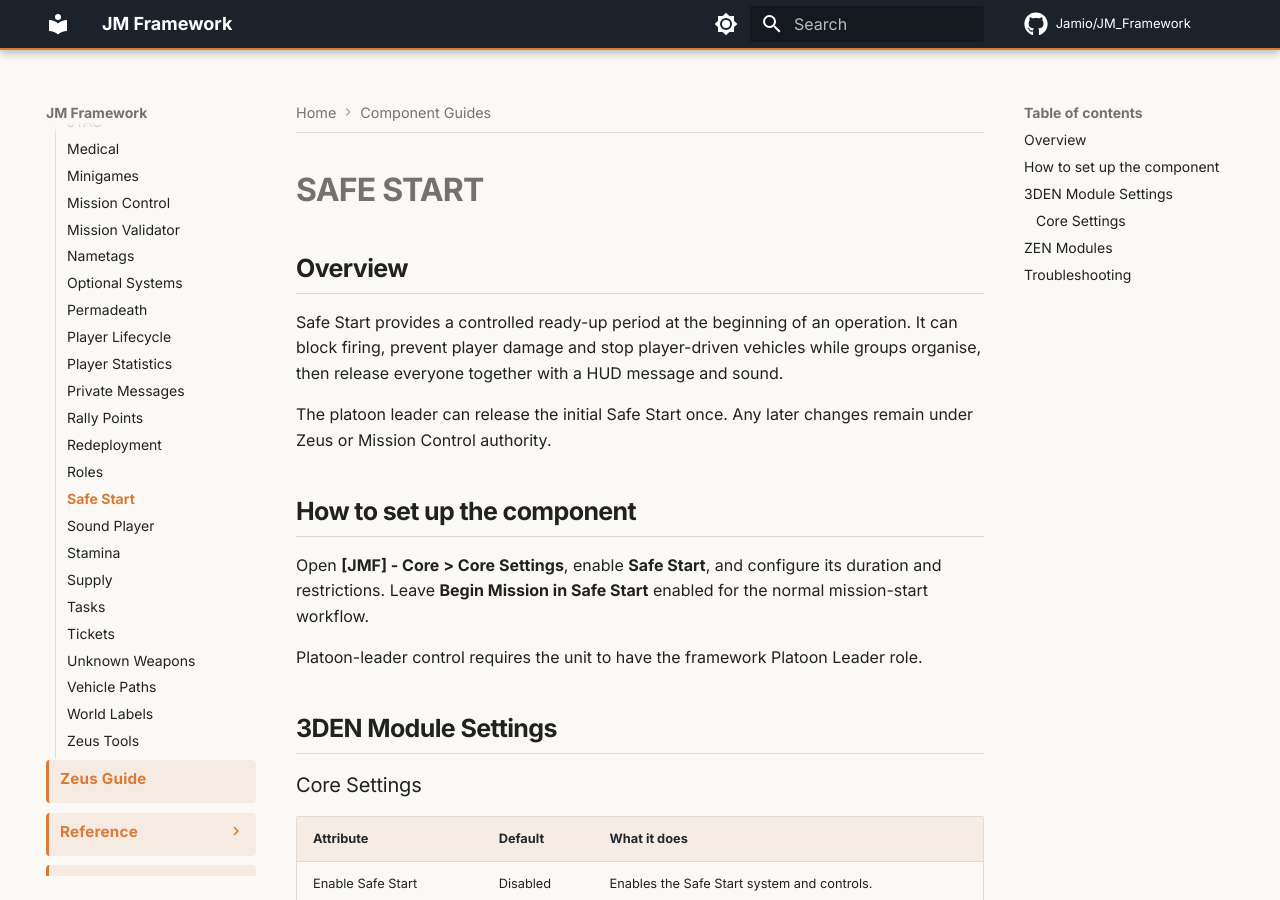
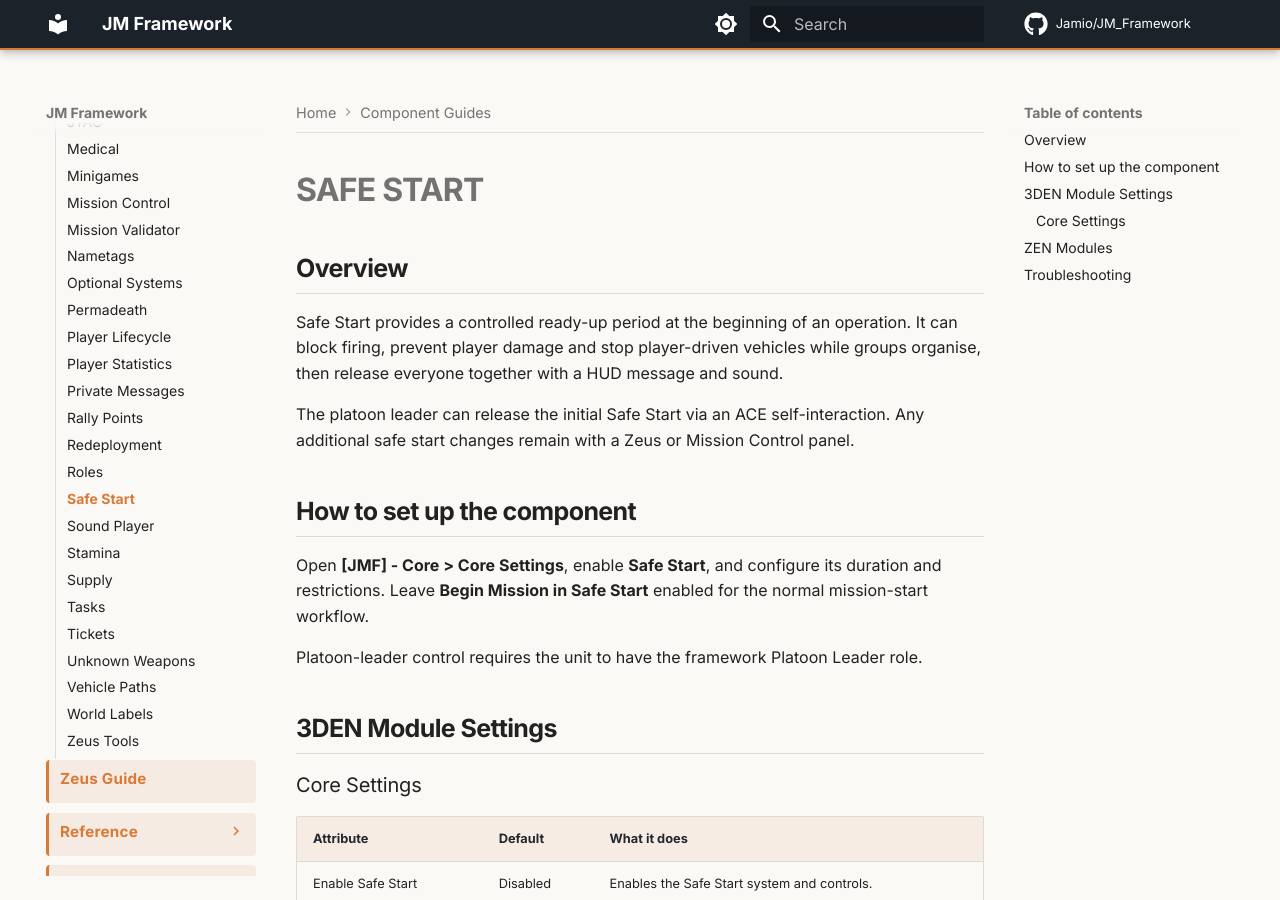
Before and after one commit to Jamio/JM_Framework_Docs, an MkDocs documentation site: the page built from docs/components/foundation/safe-start.md, in a window 1280 px wide and 900 px high. Built offline with MkDocs 1.6.1 and Material for MkDocs 9.7.7, drawn with Linux system fonts in a browser that asks for light colours; comment, search, counter and statistics services are not loaded.

Commit message:
Update Safe Start release process in documentation
Clarified the process for releasing Safe Start and updated the authority for changes.

```diff
--- a/docs/components/foundation/safe-start.md
+++ b/docs/components/foundation/safe-start.md
@@ -4,7 +4,7 @@
 
 Safe Start provides a controlled ready-up period at the beginning of an operation. It can block firing, prevent player damage and stop player-driven vehicles while groups organise, then release everyone together with a HUD message and sound.
 
-The platoon leader can release the initial Safe Start once. Any later changes remain under Zeus or Mission Control authority.
+The platoon leader can release the initial Safe Start via an ACE self-interaction. Any additional safe start changes remain with a Zeus or Mission Control panel.
 
 ## How to set up the component
 
```
